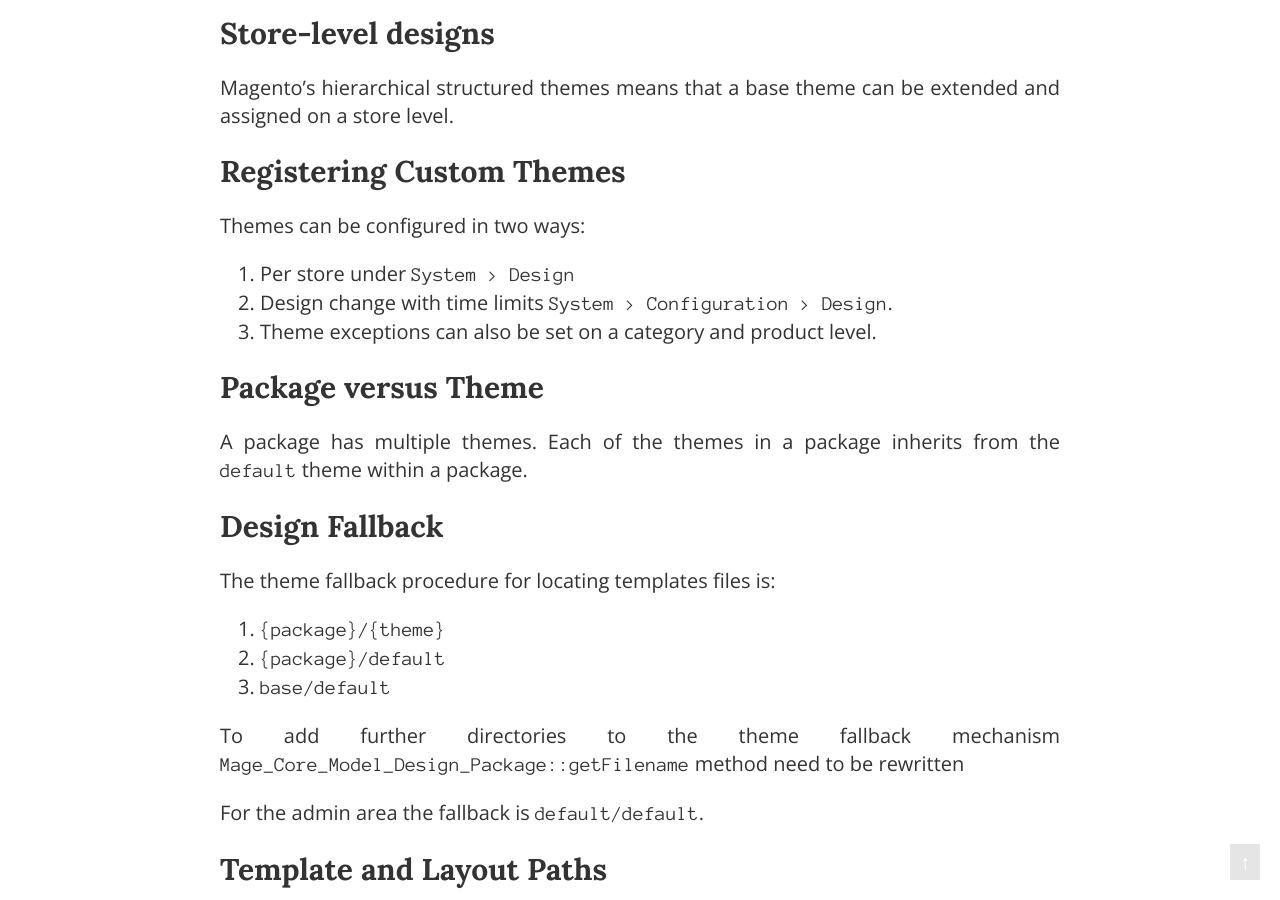
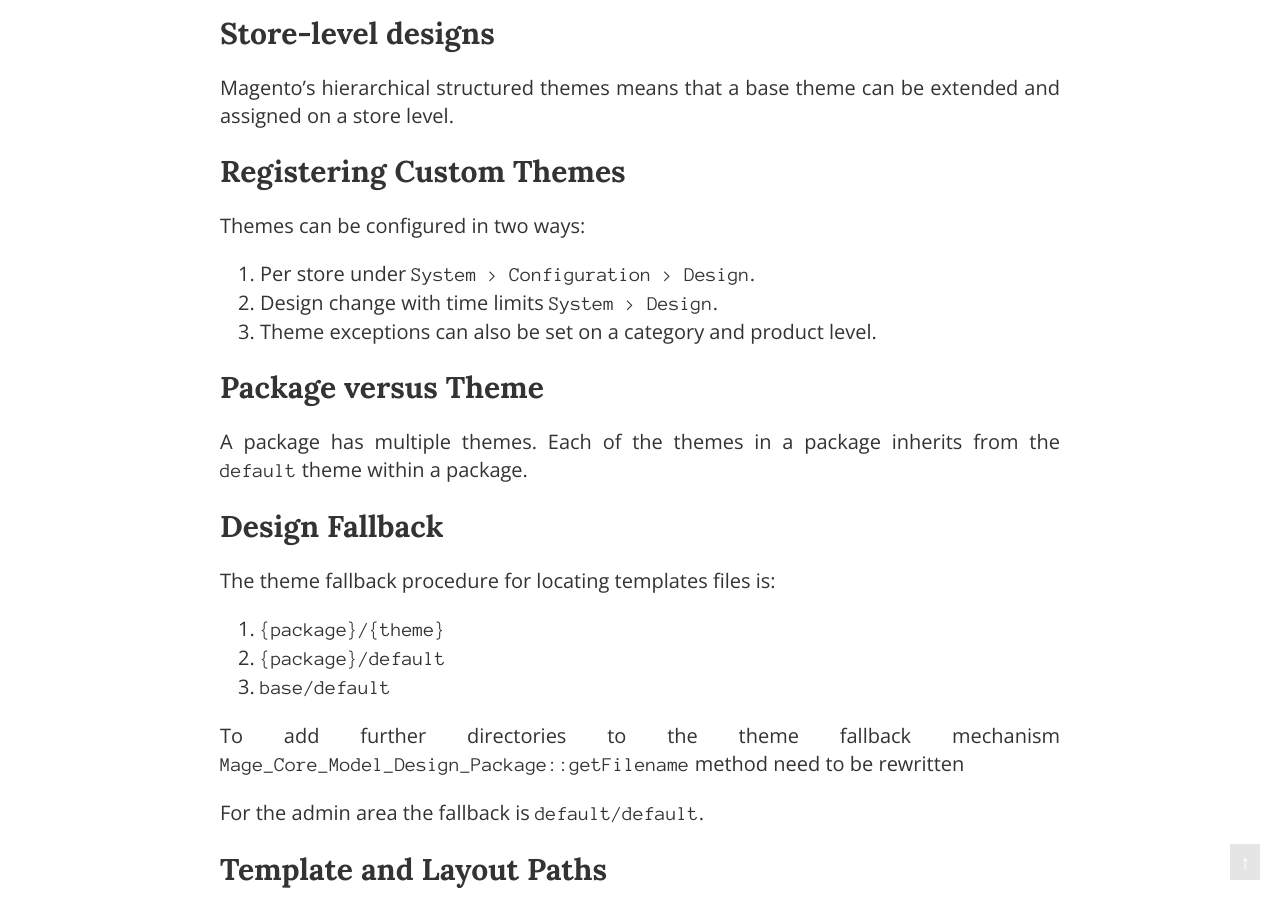
Before and after one commit to meanbee/magecert, a Jekyll site: the page built from rendering.md, in a window 1280 px wide and 900 px high, scrolled down 785 px. Built offline with Jekyll 4.4.1, drawn with Linux system fonts in a browser that asks for light colours; Markdown is read by kramdown in place of the engine named in the settings.

```diff
--- a/rendering.md
+++ b/rendering.md
@@ -21,8 +21,8 @@ Magento's hierarchical structured themes means that a base theme can be extended
 
 Themes can be configured in two ways:
 
-1. Per store under `System > Design`
-2. Design change with time limits `System > Configuration > Design`.
+1. Per store under `System > Configuration > Design`.
+2. Design change with time limits `System > Design`.
 3. Theme exceptions can also be set on a category and product level.
 
 ## Package versus Theme
```
